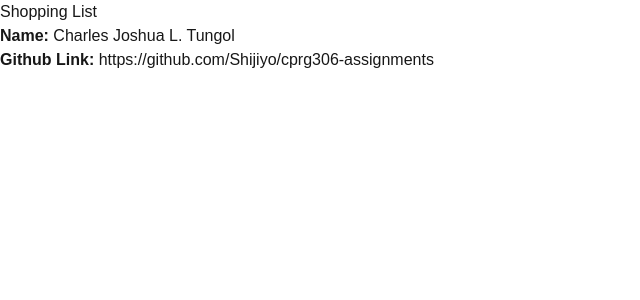
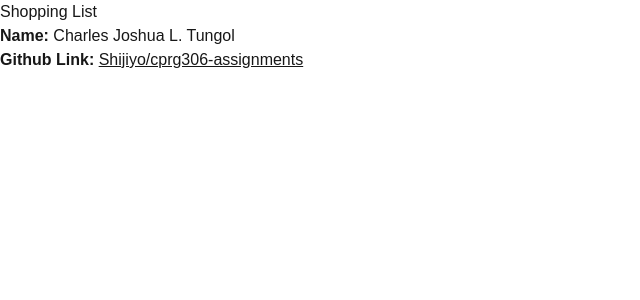
Before and after one commit to Shijiyo/cprg306-assignments, a Next.js app: page /week-2 in a window 1280 px wide. Shown: the top 300 px of the page, without its empty margins (0-640 px from the left). Built offline with nearby package versions, Linux system fonts and the light colour scheme.

Commit message:
Update GitHub link display in StudentInfo
Replaces the displayed GitHub link with an underlined repository name 'Shijiyo/cprg306-assignments' for improved readability.

```diff
--- a/app/week-2/student-info.js
+++ b/app/week-2/student-info.js
@@ -10,7 +10,7 @@ export default function StudentInfo() {
       <p>
         <strong>Github Link:</strong>{" "}
         <a href={student.gitlink} target="_blank" rel="noopener noreferrer">
-          {student.gitlink}
+        <u>Shijiyo/cprg306-assignments</u>
         </a>
       </p>
     </div>
```
